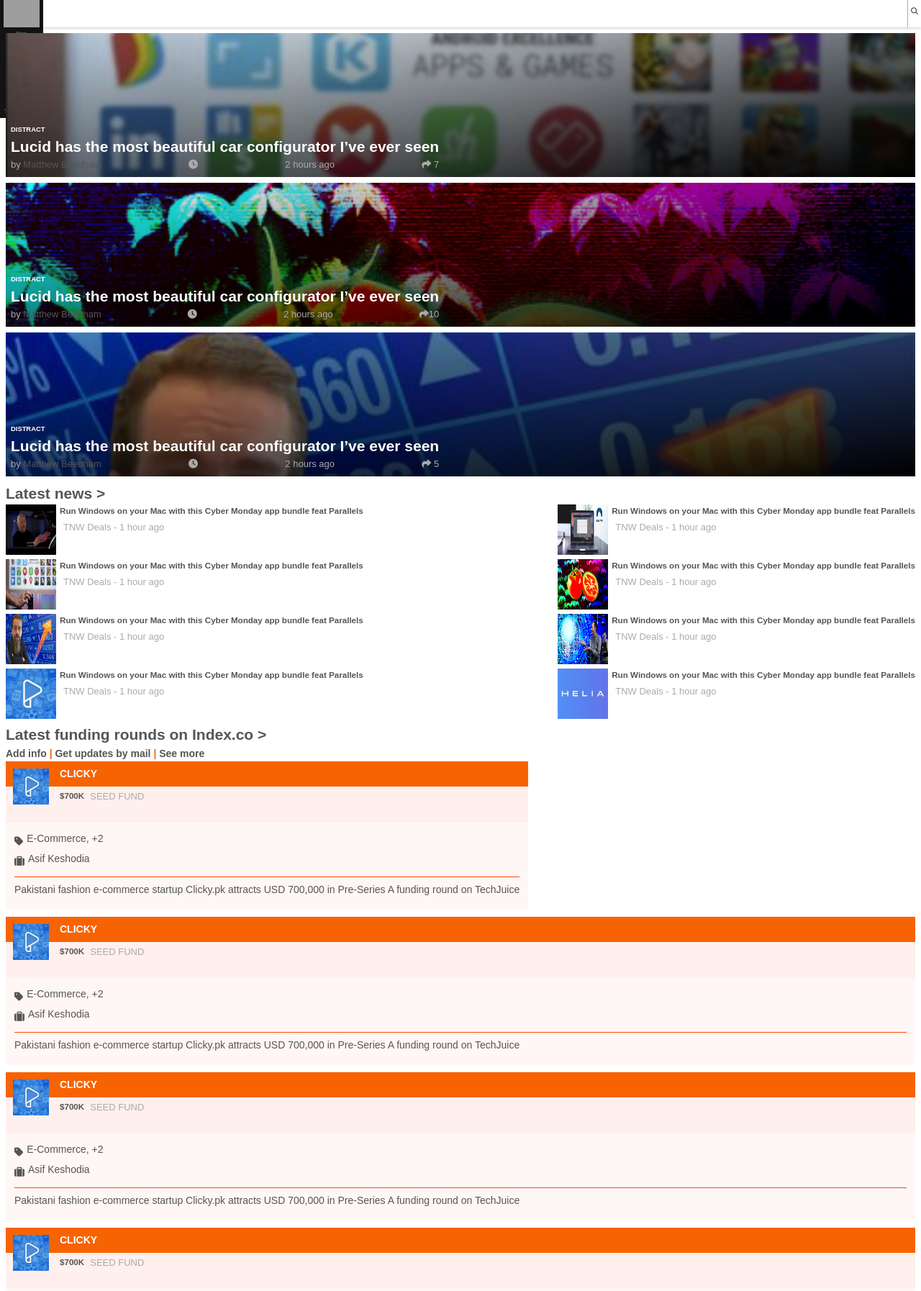
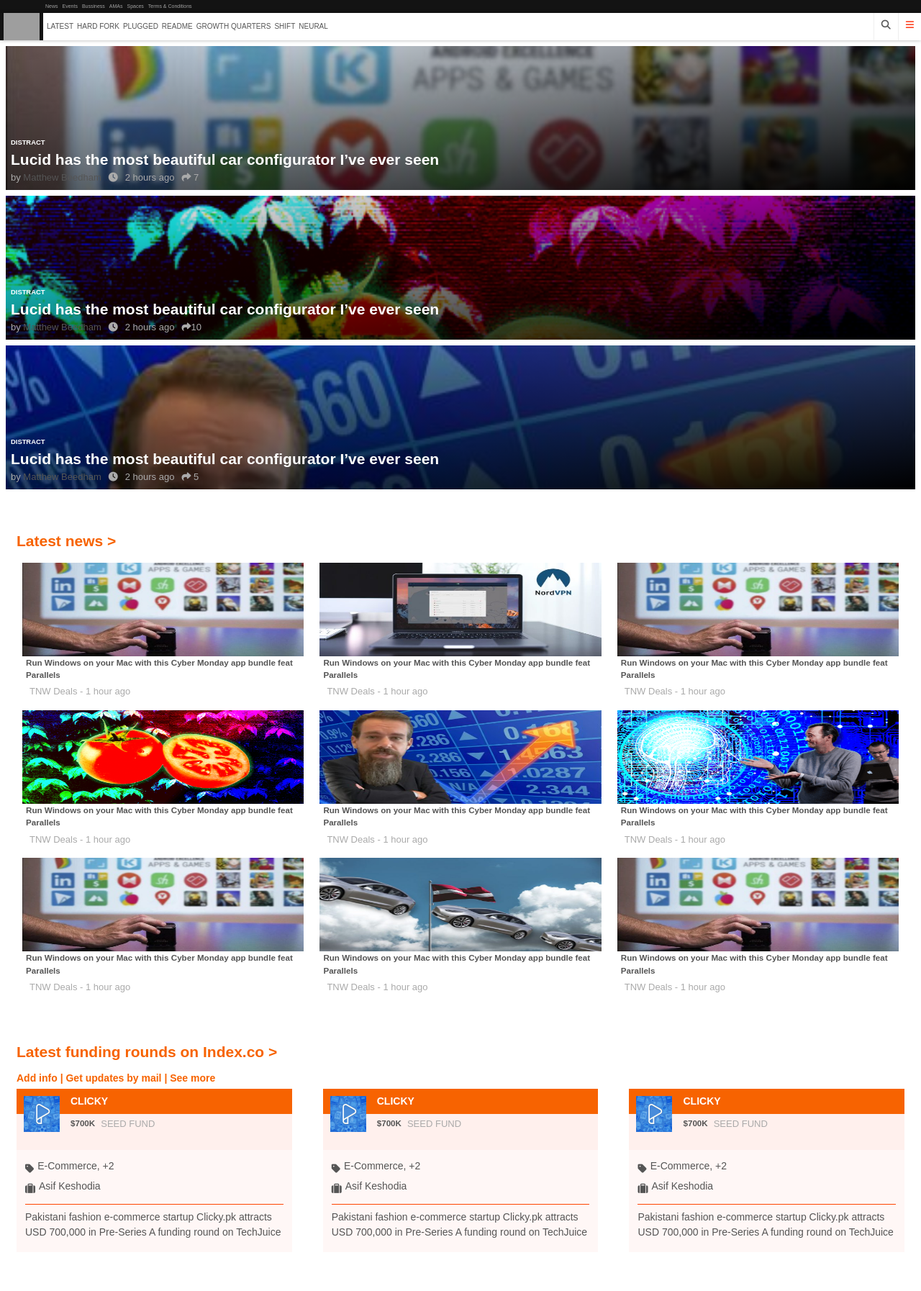
Before and after one commit to jadx2/tnw_responsive, a website: page index.html in a window 1280 px wide. Shown: the top 1794 px of the page at 72% size. Drawn offline with Linux system fonts and the light colour scheme; grey boxes are pictures that could not be loaded.

Commit message:
add media query 768px

```diff
--- a/index.html
+++ b/index.html
@@ -13,7 +13,7 @@
   <body>
     <header>
       <nav class="nav-top flex">
-        <ul class="flex">
+        <ul class="left flex">
           <li><a href="#">News</a></li>
           <li><a href="#">Events</a></li>
           <li><a href="#">Bussiness</a></li>
@@ -21,7 +21,7 @@
           <li><a href="#">Spaces</a></li>
           <li><a href="#">Terms & Conditions</a></li>
         </ul>
-        <ul class="flex">
+        <ul class="right flex">
           <li><a href="#">About</a></li>
           <li><a href="#">Advertise</a></li>
           <li><a href="#">Jobs</a></li>
@@ -59,7 +59,10 @@
         </div>
 
         <div class="nav-right">
-          <i class="fas fa-search"></i>
+          <a href="#"><i class="fas fa-search"></i> </a>
+          <a href="#">
+            <i class="fas fa-bars"></i>
+          </a>
         </div>
       </nav>
     </header>
@@ -142,13 +145,13 @@
           <div class="flex">
             <article class="news">
               <div class="news-imgs">
-                <a href="#"><img src="imgs/4.jpg" alt="" /></a>
+                <a href="#"><img src="imgs/6.jpg" alt="" /></a>
               </div>
               <div>
                 <a href="#">
                   <h5>
-                    Run Windows on your Mac with this Cyber Monday app bundle feat
-                    Parallels
+                    Run Windows on your Mac with this Cyber Monday app bundle
+                    feat Parallels
                   </h5>
                 </a>
                 <p class="small">TNW Deals - 1 hour ago</p>
@@ -161,8 +164,8 @@
               <div>
                 <a href="#"
                   ><h5>
-                  Run Windows on your Mac with this Cyber Monday app bundle feat
-                  Parallels
+                    Run Windows on your Mac with this Cyber Monday app bundle
+                    feat Parallels
                   </h5>
                 </a>
                 <p class="small">TNW Deals - 1 hour ago</p>
@@ -175,8 +178,8 @@
               <div>
                 <a href="#"
                   ><h5>
-                  Run Windows on your Mac with this Cyber Monday app bundle feat
-                  Parallels
+                    Run Windows on your Mac with this Cyber Monday app bundle
+                    feat Parallels
                   </h5>
                 </a>
                 <p class="small">TNW Deals - 1 hour ago</p>
@@ -189,8 +192,8 @@
               <div>
                 <a href="#"
                   ><h5>
-                  Run Windows on your Mac with this Cyber Monday app bundle feat
-                  Parallels
+                    Run Windows on your Mac with this Cyber Monday app bundle
+                    feat Parallels
                   </h5>
                 </a>
                 <p class="small">TNW Deals - 1 hour ago</p>
@@ -203,8 +206,8 @@
               <div>
                 <a href="#"
                   ><h5>
-                  Run Windows on your Mac with this Cyber Monday app bundle feat
-                  Parallels
+                    Run Windows on your Mac with this Cyber Monday app bundle
+                    feat Parallels
                   </h5>
                 </a>
                 <p class="small">TNW Deals - 1 hour ago</p>
@@ -217,8 +220,8 @@
               <div>
                 <a href="#"
                   ><h5>
-                  Run Windows on your Mac with this Cyber Monday app bundle feat
-                  Parallels
+                    Run Windows on your Mac with this Cyber Monday app bundle
+                    feat Parallels
                   </h5>
                 </a>
                 <p class="small">TNW Deals - 1 hour ago</p>
@@ -226,13 +229,13 @@
             </article>
             <article class="news">
               <div class="news-imgs">
-                <a href="#"><img src="imgs/10.jpg" alt="" /></a>
+                <a href="#"><img src="imgs/6.jpg" alt="" /></a>
               </div>
               <div>
                 <a href="#"
                   ><h5>
-                  Run Windows on your Mac with this Cyber Monday app bundle feat
-                  Parallels
+                    Run Windows on your Mac with this Cyber Monday app bundle
+                    feat Parallels
                   </h5>
                 </a>
                 <p class="small">TNW Deals - 1 hour ago</p>
@@ -240,13 +243,27 @@
             </article>
             <article class="news">
               <div class="news-imgs">
-                <a href="#"><img src="imgs/11.jpg" alt="" /></a>
+                <a href="#"><img src="imgs/3.jpg" alt="" /></a>
               </div>
               <div>
                 <a href="#"
                   ><h5>
-                  Run Windows on your Mac with this Cyber Monday app bundle feat
-                  Parallels
+                    Run Windows on your Mac with this Cyber Monday app bundle
+                    feat Parallels
+                  </h5>
+                </a>
+                <p class="small">TNW Deals - 1 hour ago</p>
+              </div>
+            </article>
+            <article class="news">
+              <div class="news-imgs">
+                <a href="#"><img src="imgs/6.jpg" alt="" /></a>
+              </div>
+              <div>
+                <a href="#"
+                  ><h5>
+                    Run Windows on your Mac with this Cyber Monday app bundle
+                    feat Parallels
                   </h5>
                 </a>
                 <p class="small">TNW Deals - 1 hour ago</p>
@@ -293,7 +310,6 @@
                 </li>
               </ul>
             </div>
-          </div>
             <div class="last-founding-card">
               <a href="#">
                 <h4 class="left-margin">CLICKY</h4>
@@ -301,34 +317,6 @@
                   <img src="imgs/10.jpg" alt="" />
                   <h5>$700K</h5>
                   <p class="small">SEED FUND</p>
-              </div>
-            </a>
-            <ul>
-              <li>
-                <a href="#">
-                  <i class="fas fa-tag"></i>
-                  <p>E-Commerce, +2</p>
-                </a>
-              </li>
-              <li>
-                <a href="#">
-                  <i class="fas fa-suitcase"></i>
-                  <p>Asif Keshodia</p>
-                </a>
-              </li>
-              <li class="smaller">
-                Pakistani fashion e-commerce startup Clicky.pk attracts USD
-                700,000 in Pre-Series A funding round on TechJuice
-              </li>
-            </ul>
-          </div>
-          <div class="last-founding-card">
-            <a href="#">
-              <h4 class="left-margin">CLICKY</h4>
-              <div class="funding-imgs">
-                <img src="imgs/10.jpg" alt="" />
-                <h5>$700K</h5>
-                <p class="small"> SEED FUND</p>
                 </div>
               </a>
               <ul>
@@ -370,7 +358,6 @@
                   <a href="#">
                     <i class="fas fa-suitcase"></i>
                     <p>Asif Keshodia</p>
-
                   </a>
                 </li>
                 <li class="smaller">
@@ -378,6 +365,7 @@
                   700,000 in Pre-Series A funding round on TechJuice
                 </li>
               </ul>
+            </div>
           </div>
         </section>
 
@@ -1041,14 +1029,12 @@
                 </li>
               </ul>
             </div>
-
-
           </div>
         </section>
 
         <!-- Fourth Section -->
         <section class="latest-deals">
-          <div class="heading">
+          <div class="heading flex">
             <h2><a href="#">Latest deals ></a></h2>
             <p>See all deals</p>
           </div>
@@ -1166,7 +1152,11 @@
       </div>
       <div class="bottom-footer">
         <p>
-          <a href="#"><img src="https://d2zr9w65gdacs9.cloudfront.net/13/tnw-logo-white1603876067logo.png"alt=""/></a>
+          <a href="#"
+            ><img
+              src="https://d2zr9w65gdacs9.cloudfront.net/13/tnw-logo-white1603876067logo.png"
+              alt=""
+          /></a>
           © 2006–2020 The Next Web B.V. Made with in Amsterdam. Powered by
           STACKPATH
         </p>
--- a/style.css
+++ b/style.css
@@ -30,6 +30,10 @@
   display: flex;
   justify-content: space-between;
   flex-wrap: wrap;
+}
+
+section {
+  margin-bottom: 50px;
 }
 
 /* NavBar */
@@ -67,6 +71,7 @@
   display: block;
   background-color: #131313;
   width: 60px;
+  height: 100%;
   text-align: center;
 }
 
@@ -110,13 +115,34 @@
 }
 
 .nav-right {
-  border-left: 1px solid #aaa;
+  display: flex;
+}
+.nav-right a {
+  display: inline-block;
+  width: 100%;
+  border-left: 1px solid #eee;
 }
 
 .nav-right i {
-  padding: 4px;
-  font-size: 10px;
+  font-size: 13px;
+  padding: 10px;
 }
+
+.fa-bars {
+  color: #f42;
+}
+
+/* Main */
+
+.container {
+  padding: 0 15px;
+}
+
+main {
+  padding: 8px;
+}
+
+/*Cover section*/
 
 .cover {
   position: relative;
@@ -127,7 +153,12 @@
 }
 
 .cover:hover {
-  background: linear-gradient(to right bottom, rgba(247, 2, 2, 0), rgb(255, 255, 255),40%);
+  background: linear-gradient(
+    to right bottom,
+    rgba(247, 2, 2, 0),
+    rgb(255, 255, 255),
+    40%
+  );
 }
 
 .cover-1 {
@@ -159,7 +190,11 @@
   height: 100%;
   position: absolute;
   top: 0;
-  background: linear-gradient(to right bottom, rgba(247, 2, 2, 0), rgb(0, 0, 0));
+  background: linear-gradient(
+    to right bottom,
+    rgba(247, 2, 2, 0),
+    rgb(0, 0, 0)
+  );
 }
 
 .gradient2 {
@@ -170,14 +205,26 @@
 }
 
 .cover:hover .gradient2 {
-  background: linear-gradient(to top left, rgba(136, 122, 122, 0), rgba(255, 255, 255, 0.3));
+  background: linear-gradient(
+    to top left,
+    rgba(136, 122, 122, 0),
+    rgba(255, 255, 255, 0.3)
+  );
 }
 
-.cover-info{
+.cover-info {
   position: absolute;
   color: #fff;
   bottom: 0;
   padding: 7px;
+}
+
+.bottom {
+  justify-content: start;
+}
+
+.bottom li {
+  margin-right: 10px;
 }
 
 .small {
@@ -185,13 +232,14 @@
   color: #aaa;
 }
 
-main {
-  padding: 8px;
-}
-
 .heading {
   font-weight: 900;
   color: #f76301;
+  line-height: 2.1;
+}
+
+.heading a {
+  color: inherit;
 }
 
 .news {
@@ -213,15 +261,15 @@
 
 .funding-imgs {
   display: flex;
-  background-color: rgba(255,68,34,.08);
+  background-color: rgba(255, 68, 34, 0.08);
 }
 
-.funding-imgs h5{
+.funding-imgs h5 {
   padding-top: 4px;
   padding-left: 25px;
 }
 
-.funding-imgs p{
+.funding-imgs p {
   padding-top: 4px;
   padding-left: 8px;
 }
@@ -248,7 +296,7 @@
   background-color: rgba(255, 102, 75, 0.05);
   padding: 12px;
 }
-.last-founding-card ul :nth-child(2){
+.last-founding-card ul :nth-child(2) {
   padding-bottom: 7px;
 }
 
@@ -270,7 +318,11 @@
 .middle-card {
   padding-left: 5px;
   display: flex;
-  background-color: rgba(255,68,34,.08);
+  background-color: rgba(255, 68, 34, 0.08);
+}
+
+.most-popular-card {
+  padding-top: 8px;
 }
 
 .middle-card :nth-child(2) img {
@@ -298,16 +350,13 @@
   border-bottom: #aaa solid 1px;
 }
 
-.most-popular-card {
-  margin-top: 35px;
-}
-
 .deals-card {
   padding-left: 5px;
   display: flex;
 }
 
-.deals-card p , .deals-card h4{
+.deals-card p,
+.deals-card h4 {
   padding-left: 5px;
 }
 
@@ -316,6 +365,7 @@
   height: 70px;
 }
 
+/* Footer */
 [class*="footer"] {
   display: flex;
   padding: 30px;
@@ -330,6 +380,7 @@
 
 .top-foot {
   background-color: #131313;
+  font-size: 10px;
 }
 
 .footer-social i {
@@ -340,8 +391,82 @@
 
 .bottom-footer {
   background-color: #000000;
+  text-align: center;
 }
 
 .bottom-footer img {
   max-width: 40px;
 }
+
+/* Media Querys */
+
+@media (min-width: 768px) {
+  .nav-top {
+    display: block;
+    padding-left: 60px;
+  }
+
+  .nav-top .right {
+    display: none;
+  }
+
+  .middle-nav {
+    display: flex;
+    font-size: 10px;
+    align-items: center;
+  }
+
+  .middle-nav li {
+    margin-left: 5px;
+    color: #aaa;
+  }
+
+  .fa-bars {
+    display: none;
+  }
+
+  .left {
+    justify-content: start;
+  }
+
+  .news {
+    flex-direction: column;
+    width: 33%;
+    padding: 8px;
+  }
+
+  .news-imgs {
+    height: 130px;
+  }
+
+  .news-imgs img {
+    width: 100%;
+    height: 100%;
+  }
+
+  .last-founding-card {
+    width: 31%;
+  }
+
+  .most-popular-card {
+    width: 48%;
+  }
+
+  .deals-card {
+    flex-direction: column;
+    width: 32%;
+  }
+
+  .deals-card:nth-child(1) {
+    height: 130px;
+  }
+
+  .deals-card :nth-child(1) img {
+    width: 100%;
+    height: 100%;
+  }
+
+  .heading {
+    align-items: end;
+  }
+}
```
Lines whose indentation alone changed are shown as unchanged.
